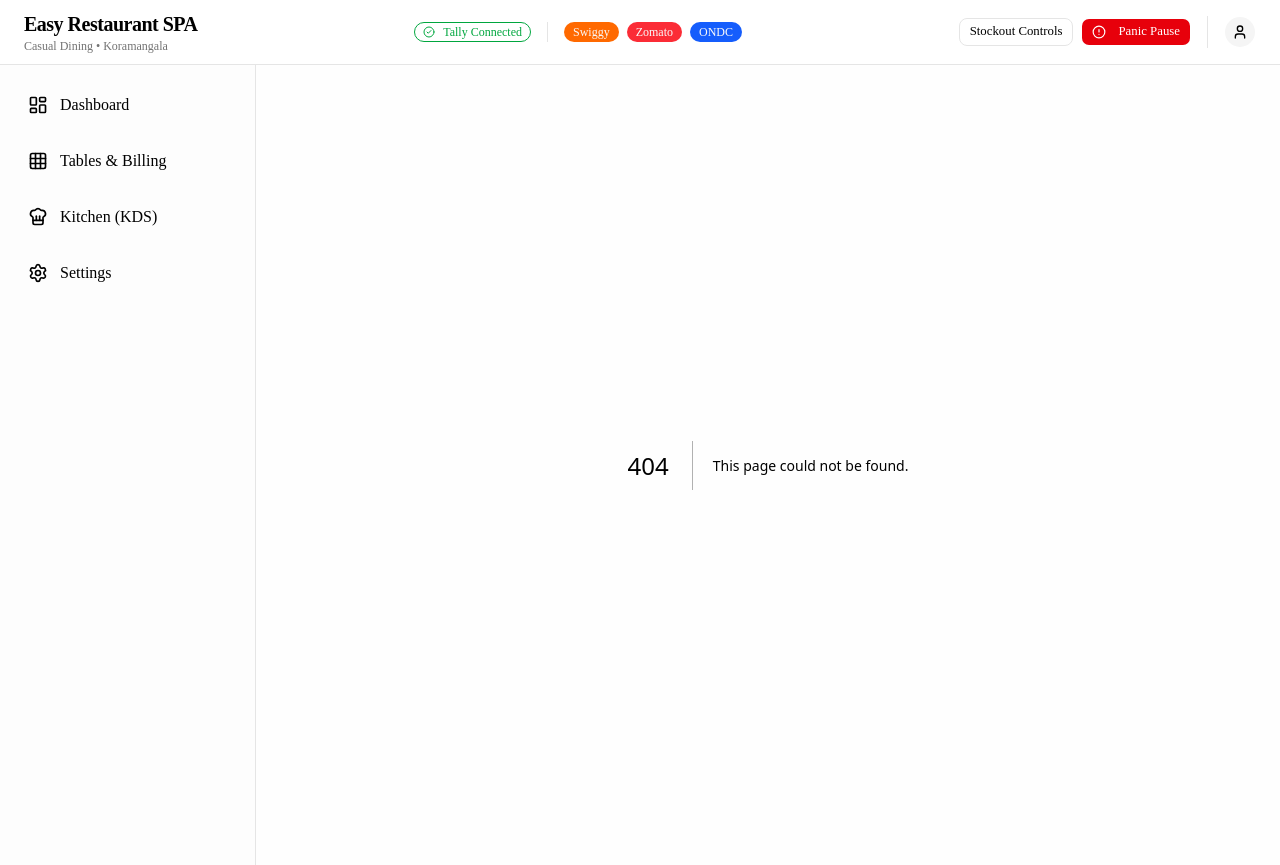
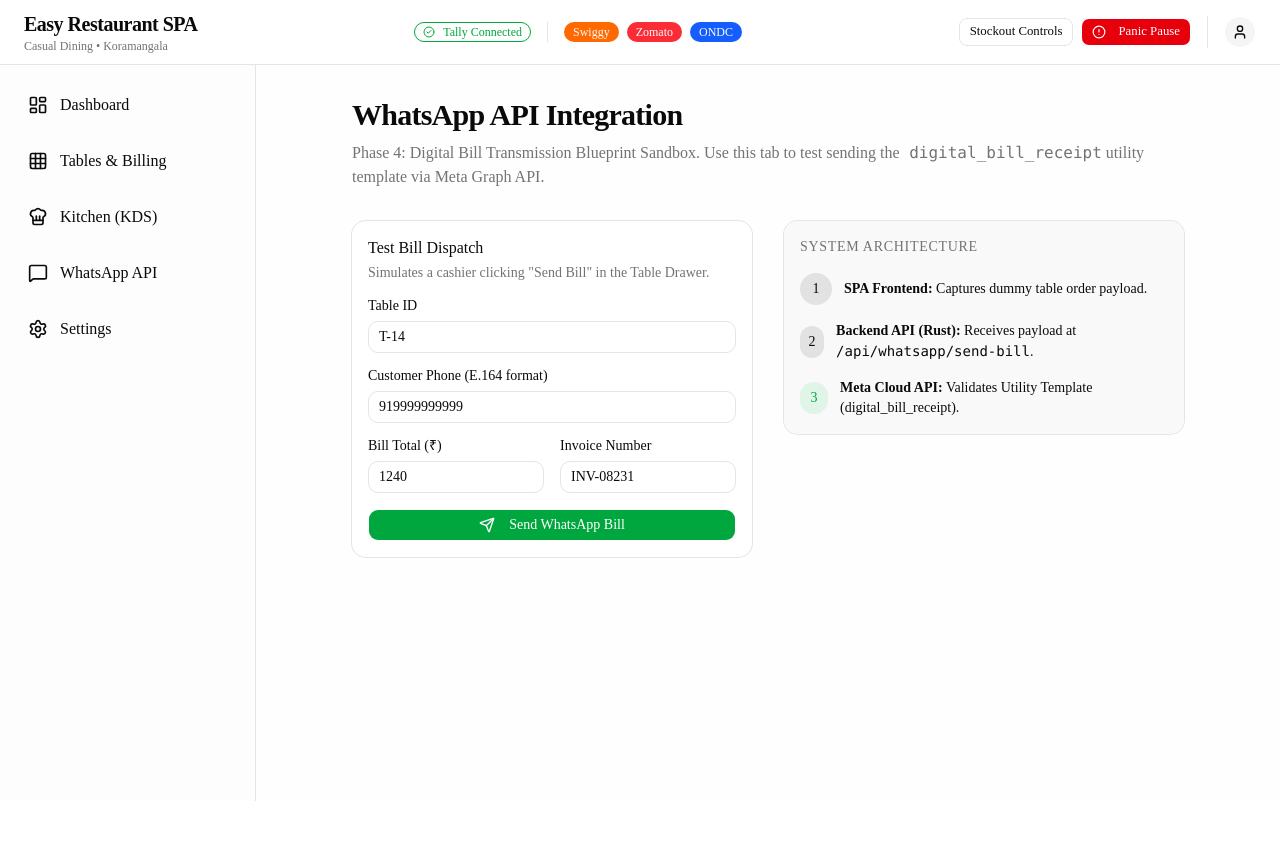
Before and after one commit to 17Arigato-jwd/restaurant-dashboard, a Next.js app in the folder web/: page /whatsapp in a window 1280 px wide. Before the commit this address had no page. After the commit the page ends 801 px from the top, so only its background shows below. Built offline with nearby package versions, Linux system fonts and the light colour scheme.

Commit message:
feat: add WhatsApp integration page for sending digital bills

```diff
--- /dev/null
+++ b/web/src/app/whatsapp/page.tsx
@@ -0,0 +1,162 @@
+"use client";
+
+import { useState } from "react";
+import { Button } from "@/components/ui/button";
+import { Card, CardContent, CardDescription, CardHeader, CardTitle } from "@/components/ui/card";
+import { Input } from "@/components/ui/input";
+import { Label } from "@/components/ui/label";
+import { Send, CheckCircle2, AlertCircle } from "lucide-react";
+import { useAppStore } from "@/store/useAppStore";
+
+export default function WhatsAppIntegrationPage() {
+  const { token } = useAppStore();
+
+  const [formData, setFormData] = useState({
+    tableId: "T-14",
+    phone: "919999999999",
+    billTotal: "1240",
+    invoiceNo: "INV-08231",
+  });
+
+  const [status, setStatus] = useState<"idle" | "loading" | "success" | "error">("idle");
+  const [messageId, setMessageId] = useState("");
+  const [errorMsg, setErrorMsg] = useState("");
+
+  const handleSendBill = async (e: React.FormEvent) => {
+    e.preventDefault();
+    setStatus("loading");
+
+    try {
+      const res = await fetch("http://127.0.0.1:8000/api/whatsapp/send-bill", {
+        method: "POST",
+        headers: {
+          "Content-Type": "application/json",
+          "Authorization": `Bearer ${token}`
+        },
+        body: JSON.stringify(formData),
+      });
+
+      if (!res.ok) throw new Error("Failed to send WhatsApp message");
+
+      const data = await res.json();
+      if (data.ok) {
+        setStatus("success");
+        setMessageId(data.messageId);
+      } else {
+        throw new Error("Meta API rejected the template");
+      }
+    } catch (err: any) {
+      setStatus("error");
+      setErrorMsg(err.message);
+    }
+  };
+
+  return (
+    <div className="p-8 max-w-4xl mx-auto space-y-8">
+      <div>
+        <h1 className="text-3xl font-bold tracking-tight">WhatsApp API Integration</h1>
+        <p className="text-muted-foreground mt-2">
+          Phase 4: Digital Bill Transmission Blueprint Sandbox. Use this tab to test sending the
+          <code> digital_bill_receipt</code> utility template via Meta Graph API.
+        </p>
+      </div>
+
+      <div className="grid grid-cols-1 md:grid-cols-2 gap-8">
+        <Card>
+          <CardHeader>
+            <CardTitle>Test Bill Dispatch</CardTitle>
+            <CardDescription>Simulates a cashier clicking "Send Bill" in the Table Drawer.</CardDescription>
+          </CardHeader>
+          <CardContent>
+            <form onSubmit={handleSendBill} className="space-y-4">
+              <div className="space-y-2">
+                <Label>Table ID</Label>
+                <Input
+                  value={formData.tableId}
+                  onChange={(e) => setFormData({...formData, tableId: e.target.value})}
+                />
+              </div>
+              <div className="space-y-2">
+                <Label>Customer Phone (E.164 format)</Label>
+                <Input
+                  value={formData.phone}
+                  onChange={(e) => setFormData({...formData, phone: e.target.value})}
+                />
+              </div>
+              <div className="grid grid-cols-2 gap-4">
+                <div className="space-y-2">
+                  <Label>Bill Total (₹)</Label>
+                  <Input
+                    value={formData.billTotal}
+                    onChange={(e) => setFormData({...formData, billTotal: e.target.value})}
+                  />
+                </div>
+                <div className="space-y-2">
+                  <Label>Invoice Number</Label>
+                  <Input
+                    value={formData.invoiceNo}
+                    onChange={(e) => setFormData({...formData, invoiceNo: e.target.value})}
+                  />
+                </div>
+              </div>
+
+              <Button type="submit" className="w-full bg-green-600 hover:bg-green-700 text-white" disabled={status === "loading"}>
+                <Send className="w-4 h-4 mr-2" />
+                {status === "loading" ? "Sending via Meta..." : "Send WhatsApp Bill"}
+              </Button>
+            </form>
+          </CardContent>
+        </Card>
+
+        <div className="space-y-4">
+          <Card className="bg-muted/50">
+            <CardHeader>
+              <CardTitle className="text-sm font-medium text-muted-foreground uppercase tracking-wider">
+                System Architecture
+              </CardTitle>
+            </CardHeader>
+            <CardContent className="space-y-4 text-sm">
+              <div className="flex items-center gap-3">
+                <div className="w-8 h-8 rounded-full bg-primary/10 flex items-center justify-center">1</div>
+                <p><strong>SPA Frontend:</strong> Captures dummy table order payload.</p>
+              </div>
+              <div className="flex items-center gap-3">
+                <div className="w-8 h-8 rounded-full bg-primary/10 flex items-center justify-center">2</div>
+                <p><strong>Backend API (Rust):</strong> Receives payload at <code>/api/whatsapp/send-bill</code>.</p>
+              </div>
+              <div className="flex items-center gap-3">
+                <div className="w-8 h-8 rounded-full bg-green-500/10 flex items-center justify-center text-green-600">3</div>
+                <p><strong>Meta Cloud API:</strong> Validates Utility Template (digital_bill_receipt).</p>
+              </div>
+            </CardContent>
+          </Card>
+
+          {status === "success" && (
+            <div className="p-4 rounded-lg bg-green-100 dark:bg-green-900/30 border border-green-200 dark:border-green-900 flex items-start gap-3">
+              <CheckCircle2 className="w-5 h-5 text-green-600 mt-0.5" />
+              <div>
+                <h4 className="font-medium text-green-900 dark:text-green-400">Message Sent Successfully</h4>
+                <p className="text-sm text-green-800 dark:text-green-500 mt-1">
+                  Meta WAMID: <code>{messageId}</code>
+                </p>
+                <p className="text-xs text-green-700/80 dark:text-green-500/80 mt-2">
+                  Waiting for webhook delivery status sync... (Phase 6)
+                </p>
+              </div>
+            </div>
+          )}
+
+          {status === "error" && (
+            <div className="p-4 rounded-lg bg-red-100 dark:bg-red-900/30 border border-red-200 dark:border-red-900 flex items-start gap-3">
+              <AlertCircle className="w-5 h-5 text-red-600 mt-0.5" />
+              <div>
+                <h4 className="font-medium text-red-900 dark:text-red-400">Dispatch Failed</h4>
+                <p className="text-sm text-red-800 dark:text-red-500 mt-1">{errorMsg}</p>
+              </div>
+            </div>
+          )}
+        </div>
+      </div>
+    </div>
+  );
+}
--- a/web/src/components/Sidebar.tsx
+++ b/web/src/components/Sidebar.tsx
@@ -1,5 +1,5 @@
 import Link from 'next/link';
-import { LayoutDashboard, Grid, ChefHat, Settings, Truck } from 'lucide-react';
+import { LayoutDashboard, Grid, ChefHat, Settings, MessageSquare } from 'lucide-react';
 
 export function Sidebar() {
   return (
@@ -13,6 +13,9 @@ export function Sidebar() {
       <Link href="/kds" className="flex items-center p-3 rounded-lg hover:bg-muted transition-colors">
         <ChefHat className="w-5 h-5 mr-3" /> Kitchen (KDS)
       </Link>
+      <Link href="/whatsapp" className="flex items-center p-3 rounded-lg hover:bg-muted transition-colors">
+        <MessageSquare className="w-5 h-5 mr-3" /> WhatsApp API
+      </Link>
       <Link href="/settings" className="flex items-center p-3 rounded-lg hover:bg-muted transition-colors">
         <Settings className="w-5 h-5 mr-3" /> Settings
       </Link>
```
Also changed, not shown: 466 other files (tests, documents, lock files or other folders).
